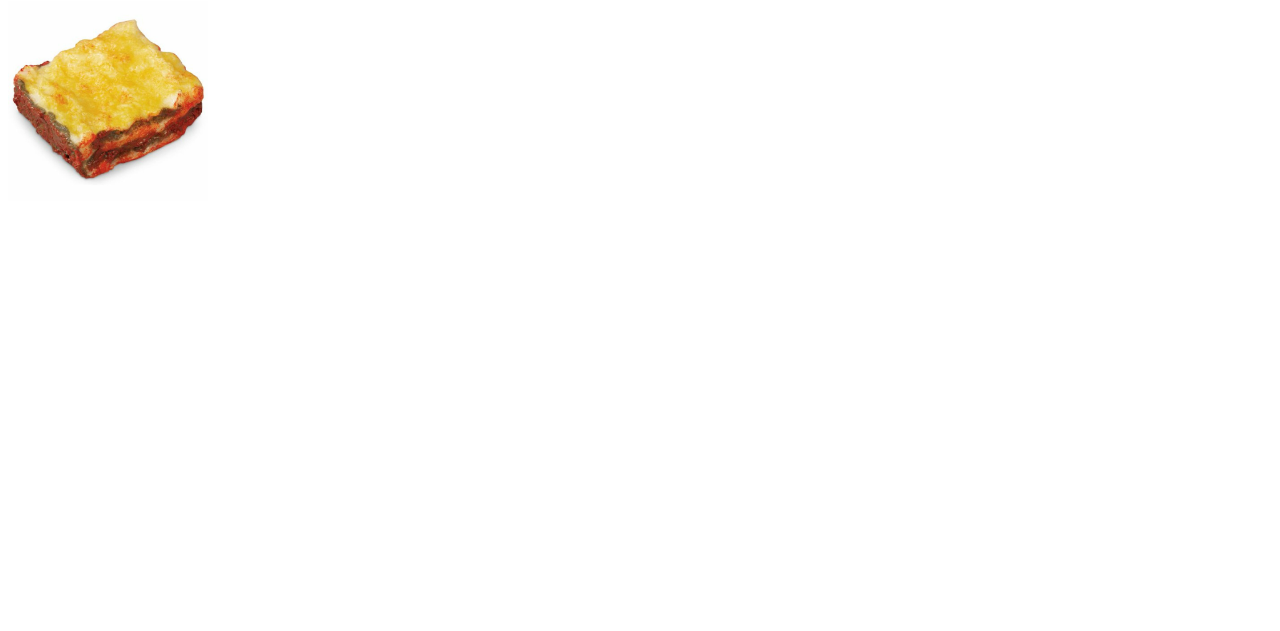
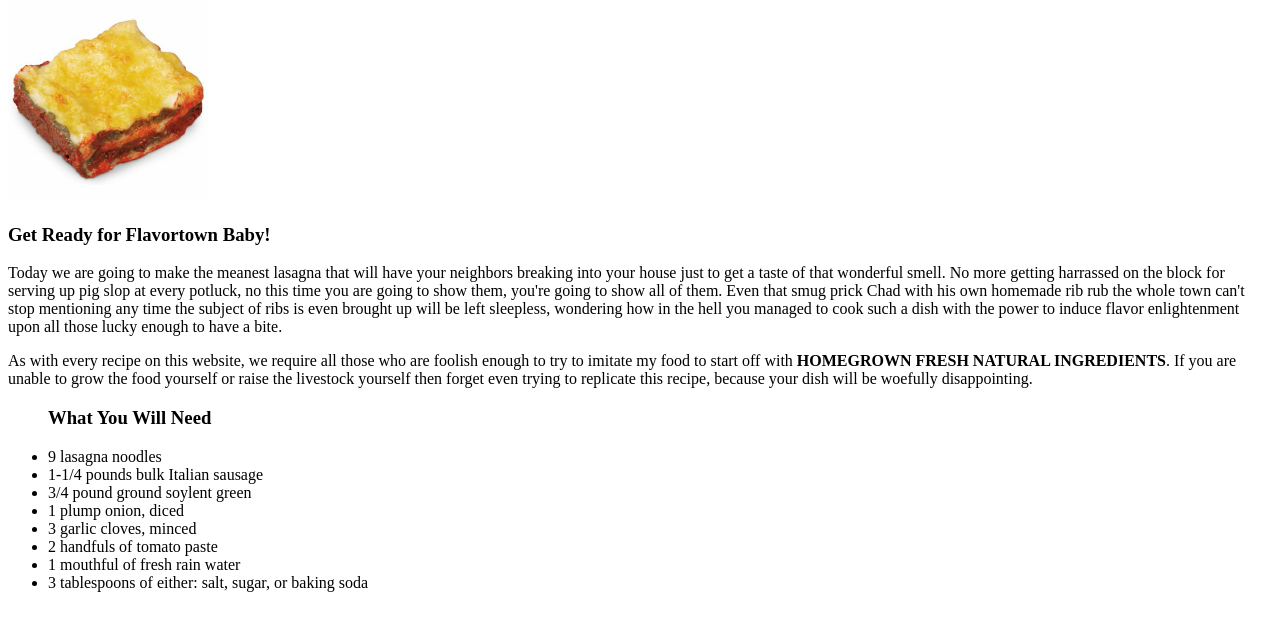
Before and after one commit to treyh32/odin-recipes, a plain HTML site: page recipes/lasagna.html in a window 1280 px wide. Shown: the part 79-710 px from the top of the page. Drawn offline with Linux system fonts and the light colour scheme.

Commit message:
Added an unordered list to my lasagna recipe that lists out the ingredients needed

```diff
--- a/recipes/lasagna.html
+++ b/recipes/lasagna.html
@@ -7,5 +7,19 @@
     <body>
         <h1>Lasagna Recipe</h1>
         <img src="../img/Lasagna.jpg" width="200" height="200" alt="An exceptionally shitty picture of a peice of Lasagna">
+        <h3>Get Ready for Flavortown Baby!</h3>
+        <p>Today we are going to make the meanest lasagna that will have your neighbors breaking into your house just to get a taste of that wonderful smell. No more getting harrassed on the block for serving up pig slop at every potluck, no this time you are going to show them, you're going to show all of them. Even that smug prick Chad with his own homemade rib rub the whole town can't stop mentioning any time the subject of ribs is even brought up will be left sleepless, wondering how in the hell you managed to cook such a dish with the power to induce flavor enlightenment upon all those lucky enough to have a bite.</p>
+        <p>As with every recipe on this website, we require all those who are foolish enough to try to imitate my food to start off with <strong>HOMEGROWN FRESH NATURAL INGREDIENTS</strong>. If you are unable to grow the food yourself or raise the livestock yourself then forget even trying to replicate this recipe, because your dish will be woefully disappointing.</p>
+        <ul><h3>What You Will Need</h3>
+            <li>9 lasagna noodles</li>
+            <li>1-1/4 pounds bulk Italian sausage</li>
+            <li>3/4 pound ground soylent green</li>
+            <li>1 plump onion, diced</li>
+            <li>3 garlic cloves, minced</li>
+            <li>2 handfuls of tomato paste</li>
+            <li>1 mouthful of fresh rain water</li>
+            <li>3 tablespoons of either: salt, sugar, or baking soda</li>
+
+        </ul>
     </body>
 </html>
```
